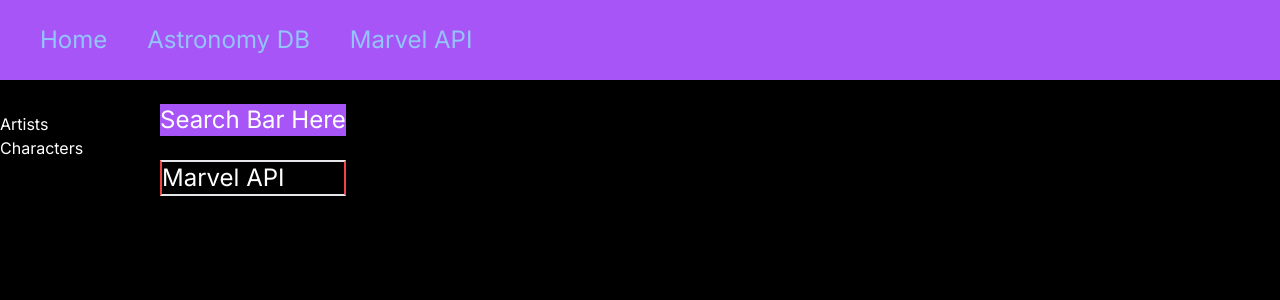
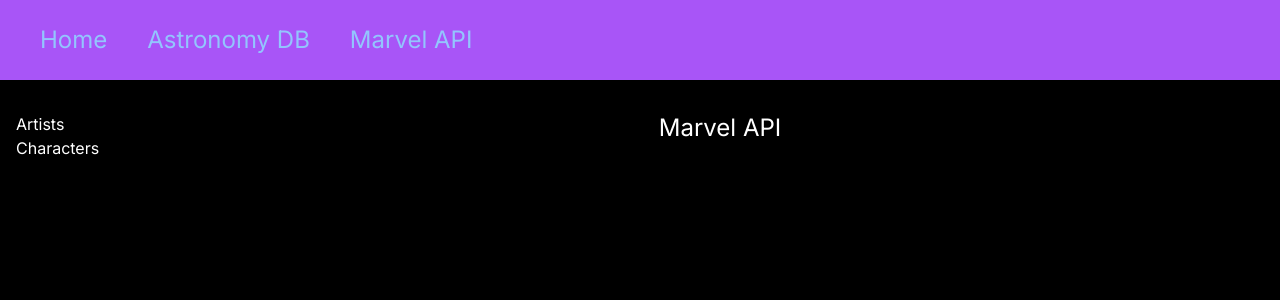
Before and after one commit to CelestialCoyote/next-portfolio, a Next.js app: page /marvel in a window 1280 px wide. Shown: the top 300 px of the page. Built offline with nearby package versions, Linux system fonts and the light colour scheme.

Commit message:
trying to keep scrolling content contained in parent div

```diff
--- a/src/app/globals.css
+++ b/src/app/globals.css
@@ -2,6 +2,23 @@
 @tailwind components;
 @tailwind utilities;
 
+@layer utilities {
+	@variants responsive {
+
+		/* Hide scrollbar for Chrome, Safari and Opera */
+		.no-scrollbar::-webkit-scrollbar {
+			display: none;
+		}
+
+		/* Hide scrollbar for IE, Edge and Firefox */
+		.no-scrollbar {
+			-ms-overflow-style: none;
+			/* IE and Edge */
+			scrollbar-width: none;
+			/* Firefox */
+		}
+	}
+}
 
 :root {
 	background: black;
--- a/src/app/layout.js
+++ b/src/app/layout.js
@@ -15,7 +15,7 @@
 	return (
 		<html lang="en">
 			<body className={inter.className}>
-				<Navbar/>
+				<Navbar />
 				{children}
 			</body>
 		</html>
--- /dev/null
+++ b/src/app/marvel/characters/layout.js
@@ -0,0 +1,15 @@
+export default function MarvelCharactersLayout({ children }) {
+
+	return (
+		<div className="flex flex-col border-red-400 border-2">
+			<div className="flex justify-center h-20 sticky top-20 z-40">
+				<div className="flex justify-center items-center bg-purple-500 w-full mt-6 mb-6">
+					<label className="text-2xl">Search Bar Here</label>
+				</div>
+			</div>
+			<div className="h-96 overflow-y-auto no-scrollbar border-yellow-400 border-2">
+				{children}
+			</div>
+		</div>
+	);
+};
--- a/src/app/marvel/characters/page.js
+++ b/src/app/marvel/characters/page.js
@@ -35,51 +35,15 @@
 	const characters = marvelData.data.results;
 
 	return (
-		<div className="flex flex-col">
 
-			{/* <div className="mt-8">
-				{characters.map((character, index) => <p key={index}>{character.name}</p>)}
-			</div> */}
+		<div className="flex flex-wrap justify-center gap-8 border-2">
 
-			{/* <div
-				className="flex justify-center mt-10"
-			>
-				<input
-					className="text-blue-500 p-2"
-					type="text"
-					value={searchText}
-					placeholder="character name, i.e. Hulk"
-					onChange={(event) => setSearchText(event.target.value)}
+			{characters.map(character =>
+				<CharacterCard
+					key={character.id}
+					character={character}
 				/>
-
-				<button
-					type="Submit"
-					className="ml-6 border-2 p-2"
-					onClick={searchMarvel}
-				>
-					Search</button>
-			</div> */}
-
-			<div className="flex flex-wrap justify-center mt-10 gap-8">
-
-				{characters.map(character =>
-					<CharacterCard
-						key={character.id}
-						character={character}
-					//setCharacter={setCharacter}
-					//setCharacterDetails={setCharacterDetails}
-					/>
-				)}
-
-
-				{/* {characters &&
-					<CharacterDetails
-						character={character}
-						setCharacterDetails={setCharacterDetails}
-					/>
-				} */}
-
-			</div>
+			)}
 
 		</div>
 	);
--- a/src/app/marvel/layout.js
+++ b/src/app/marvel/layout.js
@@ -7,7 +7,7 @@
 };
 
 
-export default function RootLayout({ children }) {
+export default function MarvelAPILayout({ children }) {
 	const navigation = [
 		{
 			name: "Artists",
@@ -23,20 +23,11 @@
 
 
 	return (
-		<div className="flex">
+		<div className="flex pl-4 pr-4">
 			<div className="self-start sticky top-20">
 				<SideNav navigation={navigation} />
 			</div>
-
-			<div className="flex flex-col">
-				<div className="flex justify-center h-20 sticky top-20 z-40">
-					<div className="flex justify-center items-center bg-purple-500 w-full mt-6 mb-6">
-						<label className="text-2xl">Search Bar Here</label>
-					</div>
-
-				</div>
-				{children}
-			</div>
+			{children}
 		</div>
 	);
 };
--- a/src/app/marvel/page.js
+++ b/src/app/marvel/page.js
@@ -1,13 +1,14 @@
 export default function Marvel() {
 
 	return (
-		<div className="flex">
-			<div className="flex w-full border-x-red-500 border-2">
-				<label
-					className="text-2xl"
-				>
-					Marvel API
-					</label>
+		<div className="flex flex-col flex-1">
+			<label
+				className="text-2xl text-center mt-8 mb-8"
+			>
+				Marvel API
+			</label>
+			<div className="flex flex-1">
+
 			</div>
 		</div>
 	);
```
